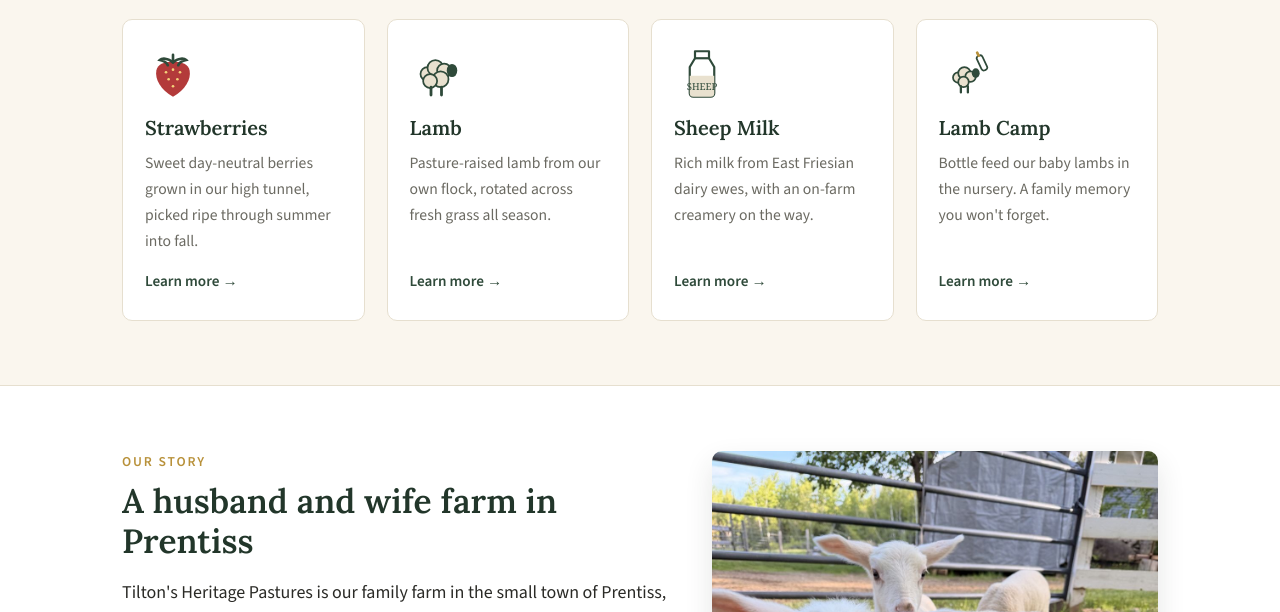
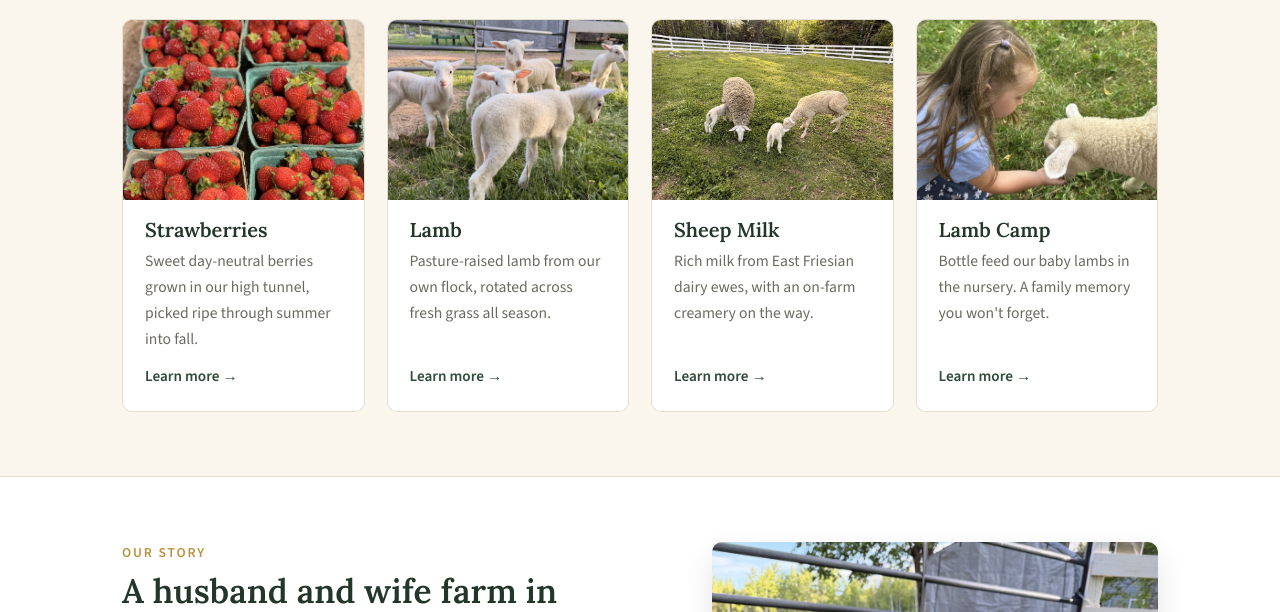
Before and after one commit to Tiltonfarm/tiltonfarm.com, a plain HTML site: page index.html in a window 1280 px wide. Shown: the part 707-1319 px from the top of the page. Drawn offline with nearby package versions, Linux system fonts and the light colour scheme.

Commit message:
Use farm photos on home page product cards
Co-Authored-By: Claude Opus 5.5 <noreply@anthropic.com>
Claude-Session: https://claude.ai/code/session_01AmikQ4WF7GJu71mPgfEWvN

```diff
--- a/css/style.css
+++ b/css/style.css
@@ -62,6 +62,11 @@ section.alt{background:var(--paper);border-top:1px solid var(--line);border-bott
 .cards{grid-template-columns:repeat(auto-fit,minmax(220px,1fr))}
 .card{background:var(--paper);border:1px solid var(--line);border-radius:var(--radius);padding:26px 22px;text-decoration:none;color:inherit;display:flex;flex-direction:column;transition:transform .15s,box-shadow .15s}
 a.card:hover{transform:translateY(-3px);box-shadow:0 10px 24px rgba(40,50,40,.08)}
+.photo-card{padding:0;overflow:hidden}
+.photo-card img{width:100%;aspect-ratio:4/3;object-fit:cover}
+.photo-card h3{margin:18px 22px 6px}
+.photo-card p{margin:0 22px 12px}
+.photo-card .more{margin:0 22px 22px}
 .card .icon{width:56px;height:56px;margin-bottom:14px}
 .card p{color:var(--muted);font-size:.98rem;flex:1}
 .card .more{color:var(--green);font-weight:600;font-size:.95rem}
--- a/index.html
+++ b/index.html
@@ -34,10 +34,10 @@
     <span class="eyebrow">From our farm</span>
     <h2>What we raise</h2>
     <div class="grid cards" style="margin-top:22px">
-      <a class="card" href="strawberries.html"><svg viewBox="0 0 64 64" class="icon" aria-hidden="true"><path d="M32 58C18 50 11 38 13 28c1.5-7 8-10 19-10s17.5 3 19 10c2 10-5 22-19 30z" fill="#b33a3a"/><g fill="#f3d27a"><circle cx="24" cy="30" r="1.5"/><circle cx="32" cy="27" r="1.5"/><circle cx="40" cy="30" r="1.5"/><circle cx="27" cy="38" r="1.5"/><circle cx="37" cy="38" r="1.5"/><circle cx="32" cy="46" r="1.5"/></g><path d="M32 19c-6-6-13-5-15-3 5 1 8 3 9 6m6-3c6-6 13-5 15-3-5 1-8 3-9 6M32 19v-9" stroke="#2f4a3a" stroke-width="3" fill="none" stroke-linecap="round"/></svg><h3>Strawberries</h3><p>Sweet day-neutral berries grown in our high tunnel, picked ripe through summer into fall.</p><span class="more">Learn more &rarr;</span></a>
-      <a class="card" href="lamb.html"><svg viewBox="0 0 64 64" class="icon" aria-hidden="true"><g fill="#e9e1cf" stroke="#2f4a3a" stroke-width="2"><circle cx="20" cy="32" r="8"/><circle cx="29" cy="25" r="9"/><circle cx="39" cy="28" r="8"/><circle cx="35" cy="38" r="9"/><circle cx="23" cy="40" r="8"/></g><ellipse cx="48" cy="28" rx="6" ry="7.5" fill="#2f4a3a"/><path d="M24 47v9M36 47v9" stroke="#2f4a3a" stroke-width="3.2" stroke-linecap="round"/></svg><h3>Lamb</h3><p>Pasture-raised lamb from our own flock, rotated across fresh grass all season.</p><span class="more">Learn more &rarr;</span></a>
-      <a class="card" href="sheep-milk.html"><svg viewBox="0 0 64 64" class="icon" aria-hidden="true"><path d="M24 6h16v8l6 10v30a4 4 0 0 1-4 4H22a4 4 0 0 1-4-4V24l6-10z" fill="#fff" stroke="#2f4a3a" stroke-width="2.5" stroke-linejoin="round"/><path d="M18 34h28v20a4 4 0 0 1-4 4H22a4 4 0 0 1-4-4z" fill="#e9e1cf"/><path d="M24 14h16" stroke="#2f4a3a" stroke-width="2.5"/><text x="32" y="50" text-anchor="middle" font-family="Georgia,serif" font-size="11" fill="#2f4a3a">SHEEP</text></svg><h3>Sheep Milk</h3><p>Rich milk from East Friesian dairy ewes, with an on-farm creamery on the way.</p><span class="more">Learn more &rarr;</span></a>
-      <a class="card" href="lamb-camp.html"><svg viewBox="0 0 64 64" class="icon" aria-hidden="true"><g fill="#e9e1cf" stroke="#2f4a3a" stroke-width="2"><circle cx="22" cy="36" r="6"/><circle cx="29" cy="31" r="7"/><circle cx="36" cy="35" r="6"/><circle cx="28" cy="41" r="6"/></g><ellipse cx="42" cy="31" rx="4.5" ry="5.5" fill="#2f4a3a"/><path d="M25 46v7M33 46v7" stroke="#2f4a3a" stroke-width="2.6" stroke-linecap="round"/><g transform="rotate(-25 50 20)"><rect x="46" y="10" width="7" height="18" rx="3" fill="#fff" stroke="#2f4a3a" stroke-width="2"/><path d="M49.5 6v4" stroke="#b8913a" stroke-width="3" stroke-linecap="round"/></g></svg><h3>Lamb Camp</h3><p>Bottle feed our baby lambs in the nursery. A family memory you won't forget.</p><span class="more">Learn more &rarr;</span></a>
+      <a class="card photo-card" href="strawberries.html"><img src="img/berries-quarts.jpg" alt="Quarts of fresh strawberries" loading="lazy"><h3>Strawberries</h3><p>Sweet day-neutral berries grown in our high tunnel, picked ripe through summer into fall.</p><span class="more">Learn more &rarr;</span></a>
+      <a class="card photo-card" href="lamb.html"><img src="img/lambs-at-gate.jpg" alt="Spring lambs on pasture" loading="lazy"><h3>Lamb</h3><p>Pasture-raised lamb from our own flock, rotated across fresh grass all season.</p><span class="more">Learn more &rarr;</span></a>
+      <a class="card photo-card" href="sheep-milk.html"><img src="img/ewes-and-lambs.jpg" alt="Dairy ewes grazing with their lambs" loading="lazy"><h3>Sheep Milk</h3><p>Rich milk from East Friesian dairy ewes, with an on-farm creamery on the way.</p><span class="more">Learn more &rarr;</span></a>
+      <a class="card photo-card" href="lamb-camp.html"><img src="img/lamb-camp-feeding.jpg" alt="A young visitor feeding a lamb" loading="lazy"><h3>Lamb Camp</h3><p>Bottle feed our baby lambs in the nursery. A family memory you won't forget.</p><span class="more">Learn more &rarr;</span></a>
     </div>
   </div>
 </section>
```
